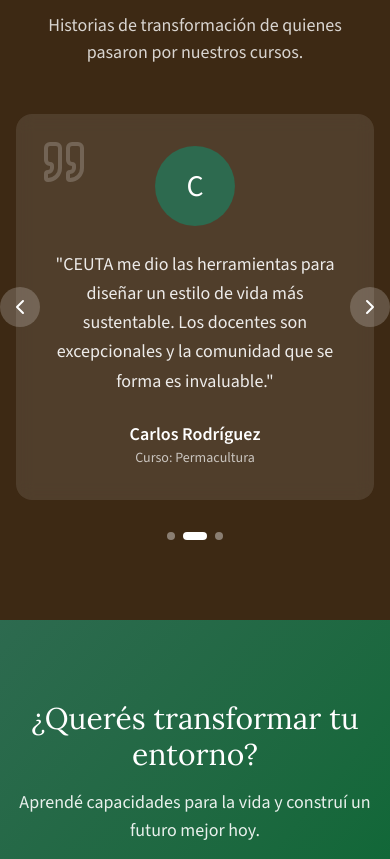
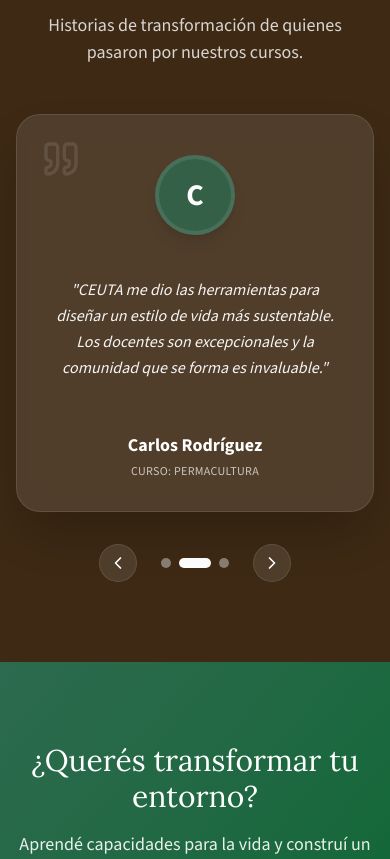
Before and after one commit to fperoni063-sys/ceuta2.1, a Next.js app in the folder web/: page / in a window 390 px wide. Shown: the part 2926-3785 px from the top of the page. Built offline with nearby package versions, Linux system fonts and the light colour scheme; no server answers; the database is empty.

Commit message:
Mejora UI de sección de testimonios en mobile

```diff
--- a/web/src/components/home/testimonials-slider.tsx
+++ b/web/src/components/home/testimonials-slider.tsx
@@ -83,7 +83,7 @@ export function TestimonialsSlider() {
     const current = testimonios[currentIndex];
 
     return (
-        <section className="py-20 bg-earth-900 dark:bg-card text-white dark:text-foreground">
+        <section className="py-20 bg-earth-900 dark:bg-card text-white dark:text-foreground overflow-hidden">
             <div className="container mx-auto px-4">
                 {/* Header */}
                 <div className="text-center mb-12">
@@ -96,77 +96,99 @@ export function TestimonialsSlider() {
                 </div>
 
                 {/* Testimonial Card */}
-                <div className="max-w-3xl mx-auto relative">
-                    <div className="bg-white/10 dark:bg-muted/10 backdrop-blur-sm rounded-2xl p-8 md:p-12 text-center relative">
-                        <Quote className="absolute top-6 left-6 text-white/20 dark:text-foreground/20" size={48} />
+                <div className="max-w-4xl mx-auto relative px-0 md:px-12">
+                    <div className="bg-white/10 dark:bg-muted/10 backdrop-blur-md rounded-3xl p-8 pt-10 md:p-12 text-center relative border border-white/10 shadow-2xl">
+                        <Quote className="absolute top-6 left-6 text-white/10 dark:text-foreground/10 md:text-white/20" size={40} />
 
                         {/* Photo */}
-                        <div className="w-20 h-20 rounded-full bg-green-700 mx-auto mb-6 flex items-center justify-center overflow-hidden relative">
+                        <div className="w-20 h-20 md:w-24 md:h-24 rounded-full bg-green-700/80 mx-auto mb-6 flex items-center justify-center overflow-hidden relative border-4 border-white/10 shadow-lg">
                             {current.foto_url ? (
                                 <Image
                                     src={current.foto_url}
                                     alt={current.nombre}
                                     fill
                                     className="object-cover"
-                                    sizes="80px"
+                                    sizes="(max-width: 768px) 80px, 96px"
                                 />
 
                             ) : (
-                                <span className="text-3xl text-white">
+                                <span className="text-3xl md:text-4xl text-white font-bold">
                                     {current.nombre.charAt(0)}
                                 </span>
                             )}
                         </div>
 
                         {/* Text */}
-                        <blockquote className="text-lg md:text-xl text-white/90 dark:text-foreground/90 mb-6 leading-relaxed">
+                        <div className="min-h-[140px] flex items-center justify-center mb-8">
+                            <blockquote className="text-base sm:text-lg md:text-2xl text-white/95 dark:text-foreground/90 leading-relaxed md:leading-relaxed font-medium italic">
                                 "{current.texto}"
                             </blockquote>
+                        </div>
 
                         {/* Author */}
                         <div>
-                            <p className="font-semibold text-lg">{current.nombre}</p>
+                            <p className="font-bold text-lg md:text-xl text-white">{current.nombre}</p>
                             {current.curso && (
-                                <p className="text-white/70 dark:text-muted-foreground text-sm">Curso: {current.curso}</p>
+                                <p className="text-white/70 dark:text-muted-foreground text-sm md:text-base mt-1 font-medium tracking-wide uppercase text-xs">Curso: {current.curso}</p>
                             )}
                         </div>
                     </div>
 
-                    {/* Navigation Arrows */}
+                    {/* Navigation Arrows (Desktop) */}
                     {testimonios.length > 1 && (
                         <>
                             <button
                                 onClick={prev}
-                                className="absolute left-0 top-1/2 -translate-y-1/2 -translate-x-4 md:-translate-x-12 bg-white/20 hover:bg-white/30 rounded-full p-2 transition-colors"
+                                className="hidden md:flex absolute left-0 top-1/2 -translate-y-1/2 bg-white/10 hover:bg-white/20 backdrop-blur-md rounded-full p-3 transition-all border border-white/10 text-white hover:scale-110"
                                 aria-label="Previous testimonial"
                             >
-                                <ChevronLeft size={24} />
+                                <ChevronLeft size={28} />
                             </button>
                             <button
                                 onClick={next}
-                                className="absolute right-0 top-1/2 -translate-y-1/2 translate-x-4 md:translate-x-12 bg-white/20 hover:bg-white/30 rounded-full p-2 transition-colors"
+                                className="hidden md:flex absolute right-0 top-1/2 -translate-y-1/2 bg-white/10 hover:bg-white/20 backdrop-blur-md rounded-full p-3 transition-all border border-white/10 text-white hover:scale-110"
                                 aria-label="Next testimonial"
                             >
-                                <ChevronRight size={24} />
+                                <ChevronRight size={28} />
                             </button>
                         </>
                     )}
                 </div>
 
-                {/* Dots */}
+                {/* Dots and Mobile Navigation */}
                 {testimonios.length > 1 && (
-                    <div className="flex justify-center gap-2 mt-8">
+                    <div className="flex justify-center items-center gap-6 mt-8">
+                        {/* Mobile Prev */}
+                        <button
+                            onClick={prev}
+                            className="md:hidden bg-white/10 hover:bg-white/20 active:bg-white/30 backdrop-blur-md rounded-full p-2 transition-all border border-white/10 text-white"
+                            aria-label="Previous testimonial"
+                        >
+                            <ChevronLeft size={20} />
+                        </button>
+
+                        <div className="flex justify-center gap-2">
                             {testimonios.map((_, index) => (
                                 <button
                                     key={index}
                                     onClick={() => goTo(index)}
-                                className={`w-2 h-2 rounded-full transition-all ${index === currentIndex
-                                    ? "bg-white w-6"
-                                    : "bg-white/40 hover:bg-white/60"
+                                    className={`h-2.5 rounded-full transition-all duration-300 ${index === currentIndex
+                                        ? "bg-white w-8"
+                                        : "bg-white/40 hover:bg-white/60 w-2.5"
                                         }`}
                                     aria-label={`Go to testimonial ${index + 1}`}
                                 />
                             ))}
+                        </div>
+
+                        {/* Mobile Next */}
+                        <button
+                            onClick={next}
+                            className="md:hidden bg-white/10 hover:bg-white/20 active:bg-white/30 backdrop-blur-md rounded-full p-2 transition-all border border-white/10 text-white"
+                            aria-label="Next testimonial"
+                        >
+                            <ChevronRight size={20} />
+                        </button>
                     </div>
                 )}
             </div>
```
Lines whose indentation alone changed are shown as unchanged.
